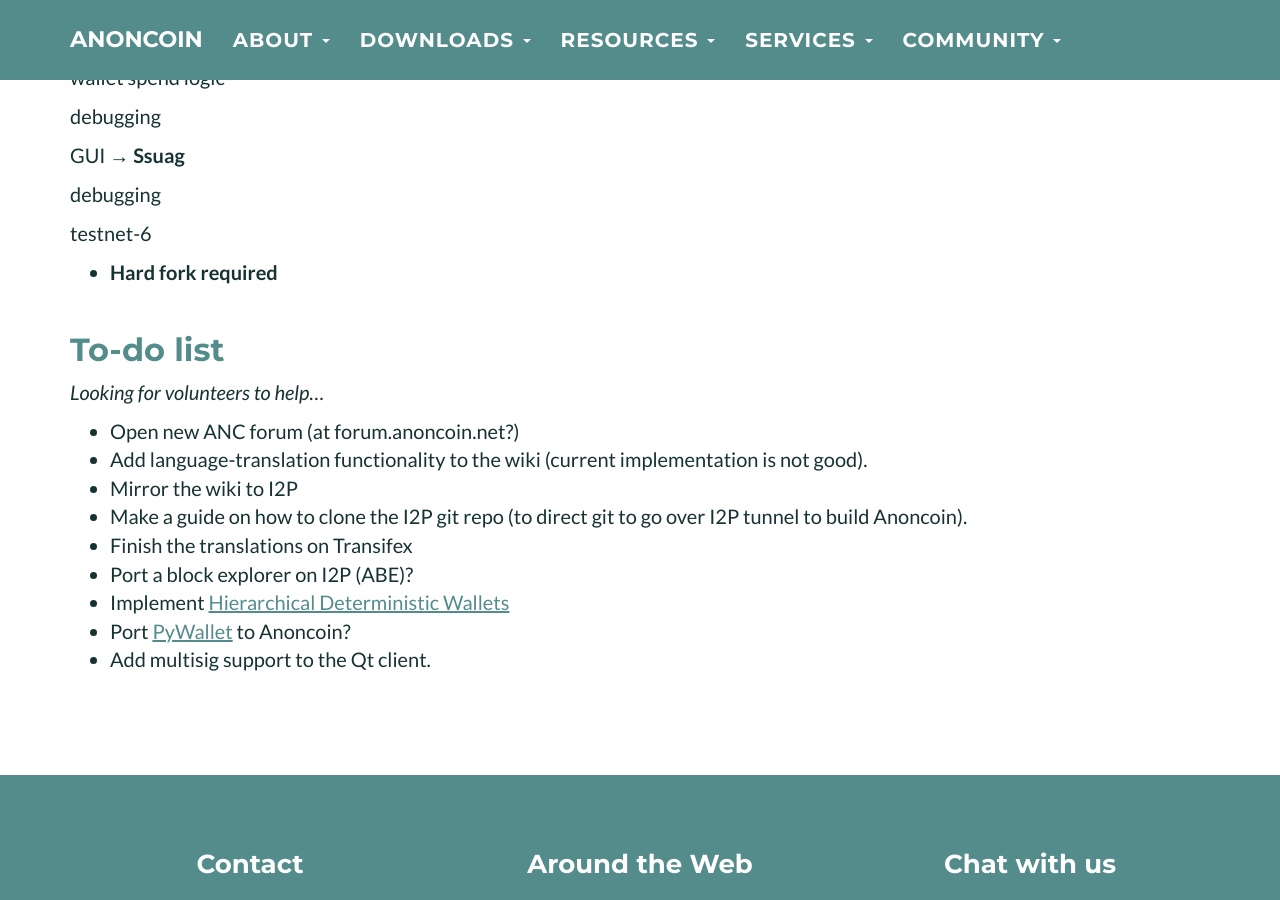
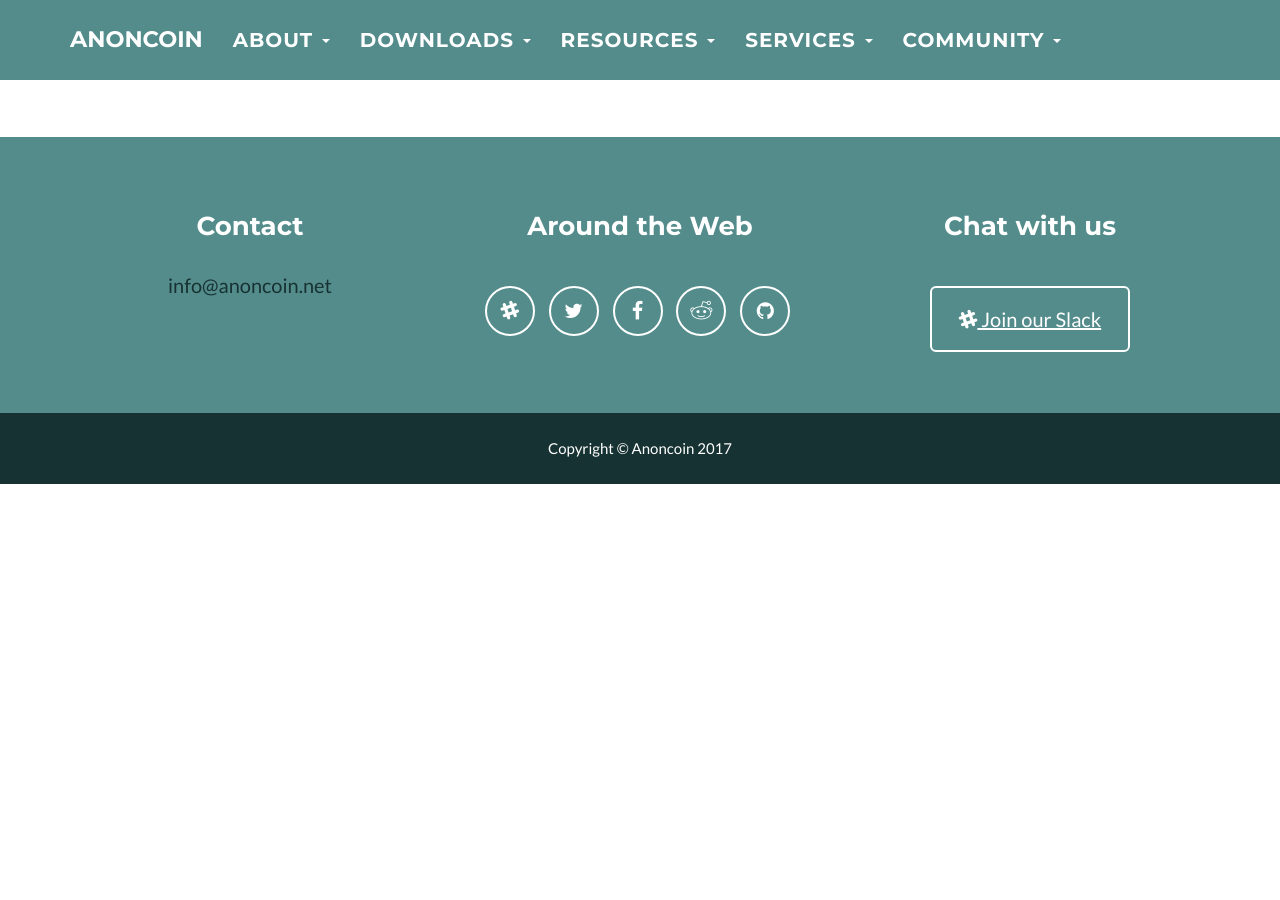
Before and after one commit to Anoncoin/anoncoin-website, a Jekyll site: the page built from about/Roadmap.md, in a window 1280 px wide and 900 px high, scrolled down 2090 px. Built offline with Jekyll 4.4.1, drawn with Linux system fonts in a browser that asks for light colours; after the commit the page ends 2574 px from its top, so only the background shows below that; some of the changed text lies outside the part shown.

```diff
--- a/about/Roadmap.md
+++ b/about/Roadmap.md
@@ -10,17 +14,6 @@ Last official release
 -   Anoncoin Core Version 0.9.6.12
 -   Release date: 12 Oct 2016
 -   [Github source download](https://github.com/Anoncoin/anoncoin/tree/master)
-
-This is our roadmap
------------------------------------
-
-### December 2017 - Release 0.9.Whatever
-
-Anoncoin 0.9.6.12 is complete <https://github.com/Anoncoin/anoncoin/releases/tag/v0.9.6.12>
-
--   Improve i2pd compatibility to match java router → **DONE**
-
-Anoncoin I2Pd ANCI2Pd portable was released for windows <https://github.com/Anoncoin/anoncoin/releases/tag/1.0.12.0>
 
 
 History
@@ -117,20 +110,3 @@ GUI → **Ssuag**
 debugging
 
 testnet-6
-
--   **Hard fork required**
-
-To-do list
-----------
-
-*Looking for volunteers to help...*
-
--   Open new ANC forum (at forum.anoncoin.net?)
--   Add language-translation functionality to the wiki (current implementation is not good).
--   Mirror the wiki to I2P
--   Make a guide on how to clone the I2P git repo (to direct git to go over I2P tunnel to build Anoncoin).
--   Finish the translations on Transifex
--   Port a block explorer on I2P (ABE)?
--   Implement [Hierarchical Deterministic Wallets](https://github.com/bitcoin/bips/blob/master/bip-0032.mediawiki)
--   Port [PyWallet](https://github.com/jackjack-jj/pywallet) to Anoncoin?
--   Add multisig support to the Qt client.
```
Also changed, not shown: other parts of about/Roadmap.md (+4 -0 lines).
